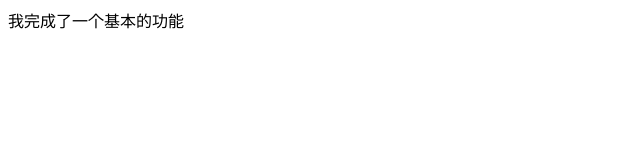
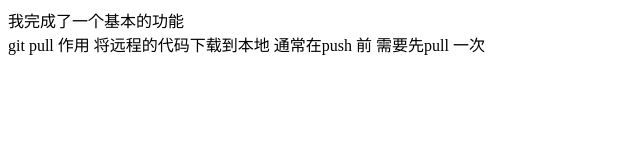
Before and after one commit to shijintao001/first, a plain HTML site: page index.html in a window 1280 px wide. Shown: the whole page, without its empty margins (0-640 px from the left). Drawn offline with Linux system fonts and the light colour scheme.

Commit message:
fist自己的代码

```diff
--- a/index.html
+++ b/index.html
@@ -6,5 +6,9 @@
 </head>
 <body>
 我完成了一个基本的功能
+<div>
+    git pull 作用 将远程的代码下载到本地
+    通常在push 前 需要先pull 一次
+</div>
 </body>
 </html>
```
